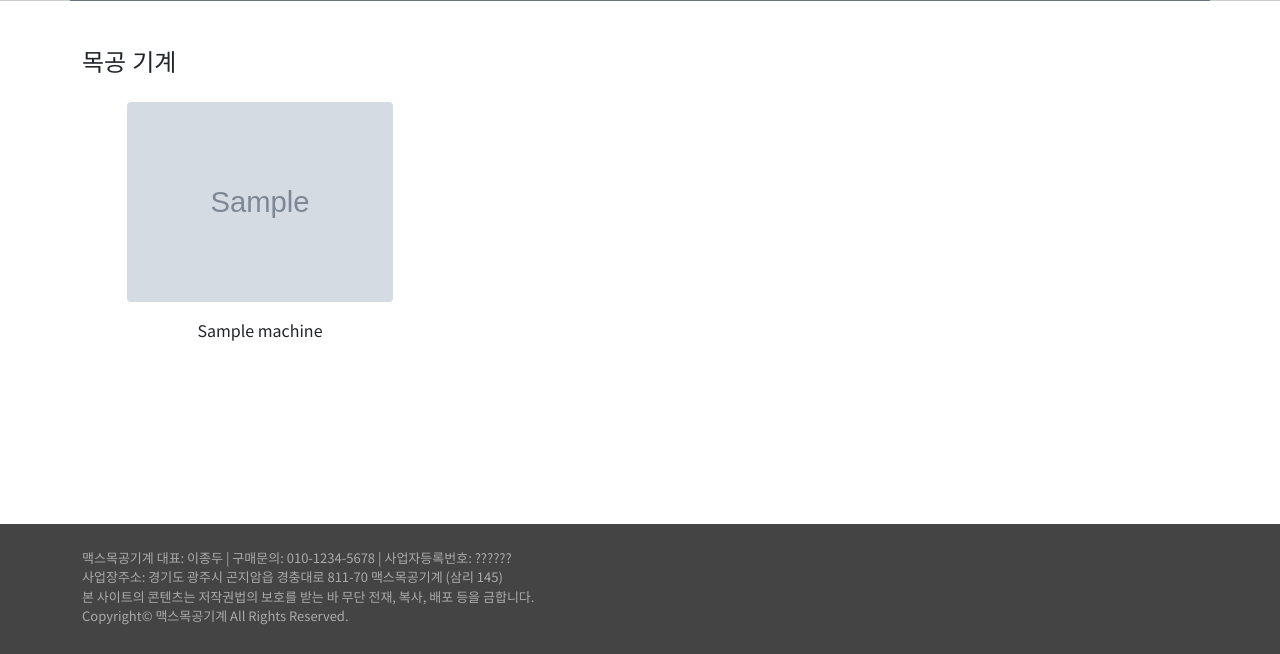
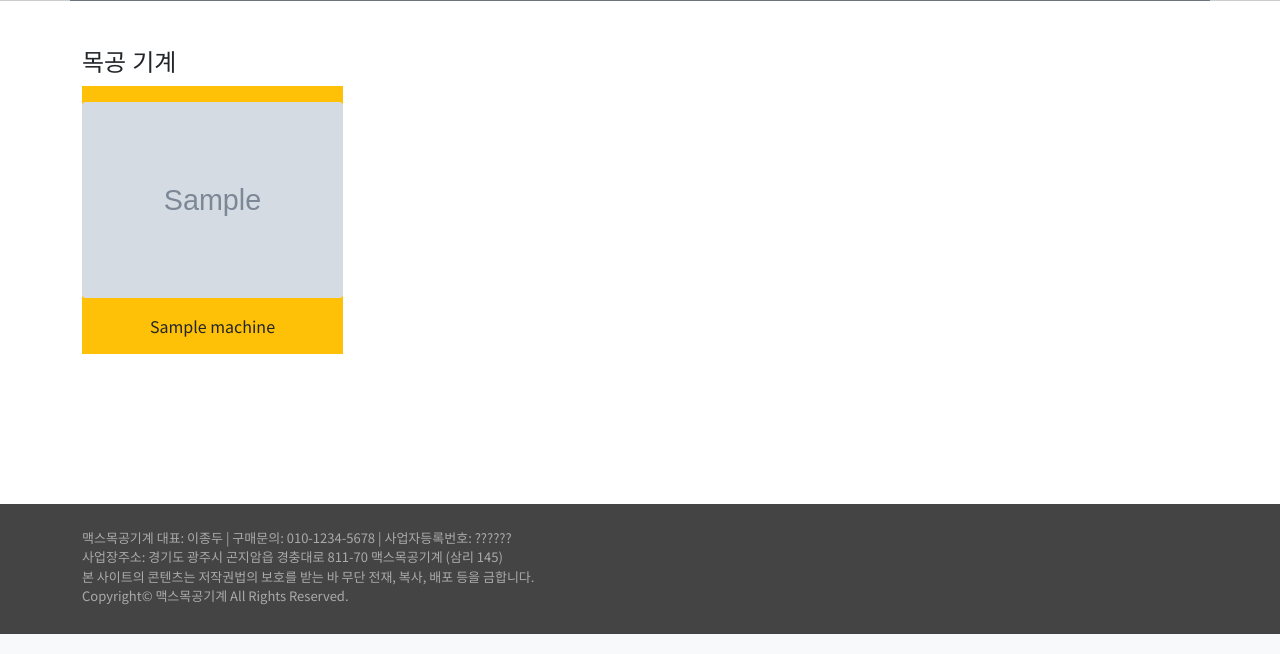
Before and after one commit to YS-study/max_django, a Django app: page / in a window 1280 px wide. Shown: the part 583-1237 px from the top of the page. Run offline with Django 3.2, Linux system fonts and the light colour scheme; tables that the repository leaves empty hold one stand-in row (values such as "Sample post"); grey boxes marked "Sample" are stand-in pictures; some libraries are stand-ins or nearby versions; some web fonts are replaced.

Commit message:
fixed main,machine index layout

```diff
--- a/board/models.py
+++ b/board/models.py
@@ -4,7 +4,7 @@ from django.conf import settings
 class Post(models.Model):
     user = models.ForeignKey(settings.AUTH_USER_MODEL, on_delete=models.CASCADE)
 
-    title = models.CharField(max_length=100)
+    title = models.CharField(max_length=50)
     content = models.TextField()
     created_at = models.DateTimeField(auto_now_add=True)
     updated_at = models.DateTimeField(auto_now=True)
@@ -18,7 +18,7 @@ class Question(models.Model):
     name = models.CharField(max_length=10)
     password = models.CharField(max_length=20)
 
-    title = models.CharField(max_length=100)
+    title = models.CharField(max_length=50)
     content = models.TextField()
     created_at = models.DateTimeField(auto_now_add=True)
     updated_at = models.DateTimeField(auto_now=True)
--- a/machines/models.py
+++ b/machines/models.py
@@ -10,7 +10,7 @@ def machines_image_path(instance, filename):
 
 class Machine(models.Model):
     user = models.ForeignKey(settings.AUTH_USER_MODEL, on_delete=models.CASCADE)
-    title = models.CharField(max_length=100)
+    title = models.CharField(max_length=50)
     content = models.TextField()
     # PICK_USED = False
     # PICK_NEW = True
@@ -27,8 +27,8 @@ class Machine(models.Model):
         upload_to='%Y/%m/%d/'
     )
     photo_thumbnail = ImageSpecField(source='photo',
-        processors=[ResizeToFill(400, 300)],
+        processors=[ResizeToFill(300, 200)],
         format='JPEG',
-        options={'quality': 60})
+        options={'quality': 100})
     created_at = models.DateTimeField(auto_now_add=True)
     updated_at = models.DateTimeField(auto_now=True)
--- a/machines/templates/machines/index.html
+++ b/machines/templates/machines/index.html
@@ -17,14 +17,14 @@
   <div class="row">
     {% for machine in machines %}
     <div class="col-6 col-lg-4 col-xxl-3">
-      <div class="d-flex flex-column py-3 gy-4">
+      <div class="py-3 gy-4">
         <div class="d-flex justify-content-center machine-thumb">
           <a href="{% url 'machines:detail' machine.pk %}">
-            <img src="{{ machine.photo_thumbnail.url }}" alt="img" class="rounded" height="200">
+            <img src="{{ machine.photo_thumbnail.url }}" alt="img" class="rounded img-fluid">
           </a>
         </div>
         <a href="{% url 'machines:detail' machine.pk %}" class="text-decoration-none text-dark">
-          <p class="text-center mt-3">{{ machine.title }}</p>
+          <p class="text-center mt-3 mb-1">{{ machine.title }}</p>
         </a>
       </div>
     </div>
--- a/machines/templates/machines/main.html
+++ b/machines/templates/machines/main.html
@@ -18,15 +18,15 @@
   <h4 class="sub-title-name">목공 기계</h4>
   <div class="row">
   {% for machine in machines %}
-    <div class="col-6 col-lg-4 col-xxl-3">
-      <div class="d-flex flex-column py-3 gy-4">
+    <div class="col-6 col-lg-3">
+      <div class="bg-warning py-3">
         <div class="d-flex justify-content-center machine-thumb">
           <a href="{% url 'machines:detail' machine.pk %}">
-            <img src="{{ machine.photo.url }}" alt="img" class="rounded" height="200">
+            <img src="{{ machine.photo_thumbnail.url }}" alt="img" class="rounded img-fluid">
           </a>
         </div>
         <a href="{% url 'machines:detail' machine.pk %}" class="text-decoration-none text-dark">
-          <p class="text-center mt-3">{{ machine.title }}</p>
+          <p class="text-center mt-3 mb-0">{{ machine.title }}</p>
         </a>
       </div>
     </div>
--- a/machines/views.py
+++ b/machines/views.py
@@ -5,12 +5,11 @@ from .models import Machine
 from .forms import MachineForm
 
 def main(request):
-    machines = Machine.objects.order_by('-pk')
+    machines = Machine.objects.order_by('-pk')[:4]
     context = {
         'machines': machines,
         'menu': '목공기계',
     }
-
     return render(request, 'machines/main.html', context)
 
 
```
Also changed, not shown: machines/migrations/0003_alter_machine_title.py (added).
